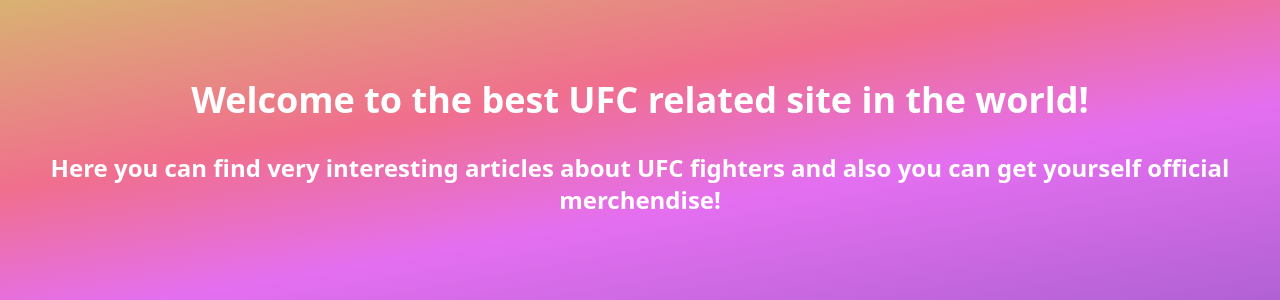
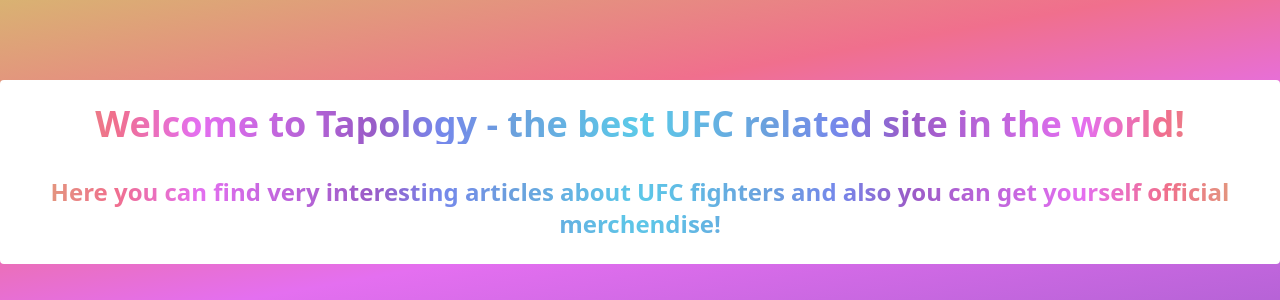
Before and after one commit to JedWoj/NextJS-SanityCMS-TypeScript-Tailwind-blog-with-shop, a Next.js app in the folder web/my-app/: page / in a window 1280 px wide. Shown: the top 300 px of the page. Built offline with nearby package versions, Linux system fonts and the light colour scheme.

Commit message:
logo added and main page styled

```diff
--- a/web/my-app/components/Articles/Article.tsx
+++ b/web/my-app/components/Articles/Article.tsx
@@ -3,12 +3,13 @@
 import { urlFor } from "../../../../lib/sanity";
 import styles from './Article.module.scss';
 import PortableText from "react-portable-text";
+import Return from "../UI/Return";
 
 const Article = ({ post }: { post: post[] }) => {
     const singlePost = post.at(0);
 
     return (
-        <article className={`container mx-auto my-6 ${styles.article} border rounded shadow-2xl`}>
+        <article className={`container mx-auto my-6 ${styles.article} border rounded shadow-2xl relative`}>
             <header className={`mx-12 xl:mx-32 2xl:mx-64 text-center overflow-hidden ${styles.article__header}`}>
                 <h1 className="py-12 text-3xl lg:text-5xl gradient--text">
                     {singlePost?.header}
@@ -20,6 +21,7 @@
             <section className="mx-12 mt-6 xl:mx-32 2xl:mx-64 text-justify mb-12 gradient--text font-semibold">
                 <PortableText content={singlePost!.content} />
             </section>
+            <Return dest="/blog" />
         </article>
     )
 }
--- a/web/my-app/components/Products/ProductOverview.tsx
+++ b/web/my-app/components/Products/ProductOverview.tsx
@@ -2,6 +2,7 @@
 import { urlFor } from "../../../../lib/sanity";
 import Image from "next/image";
 import { useCartCtx } from "../../store/cart-context";
+import Return from "../UI/Return";
 
 const ProductOverview = ({ product }: { product: product }) => {
     const { addToCart } = useCartCtx();
@@ -14,7 +15,7 @@
     }
 
     return (
-        <section className="container mx-auto text-center border p-6 lg:px-60 my-4 shadow-2xl">
+        <section className="container mx-auto text-center border p-6 lg:px-60 my-4 shadow-2xl relative">
             <h1 className="text-4xl gradient--text">
                 {product.Name}
             </h1>
@@ -32,6 +33,7 @@
             <button onClick={addToCart.bind(null, item)} className="bg-emerald-400 text-white rounded py-4 px-6 mt-12">
                 Add to cart
             </button>
+            <Return dest="/shop" />
         </section>
     )
 }
--- a/web/my-app/components/UI/Navbar.tsx
+++ b/web/my-app/components/UI/Navbar.tsx
@@ -1,12 +1,13 @@
 import Link from "next/link";
+import Image from "next/image";
 
 const Navbar = () => {
     return (
         <nav className='flex text-white justify-between items-center gradient text-lg md:text-xl lg:text-2xl'>
             <Link href='/'>
-                <a className='ml-3 md:ml-6 lg:ml-12'>
-                    Blog && Shop
-                </a>
+                <figure className="ml-6 relative h-12 w-32 md:h-16 lg:w-40 lg:h-24 cursor-pointer">
+                    <Image src="/../public/image/Logo_Tapology-removebg.png" layout='fill' objectFit='cover' alt="Logo" />
+                </figure>
             </Link>
             <div className='flex'>
                 <div>
--- /dev/null
+++ b/web/my-app/components/UI/Return.tsx
@@ -0,0 +1,13 @@
+import Link from "next/link";
+
+const Return = ({ dest }: { dest: string }) => {
+    return (
+        <Link href={`${dest}`}>
+            <div className="rounded-full gradient--rotated w-12 h-12 flex justify-center items-center absolute top-2 left-2 cursor-pointer">
+                <svg fill="#fff" className="w-10 h-10" xmlns="http://www.w3.org/2000/svg" viewBox="0 0 448 512"><path d="M447.1 256C447.1 273.7 433.7 288 416 288H109.3l105.4 105.4c12.5 12.5 12.5 32.75 0 45.25C208.4 444.9 200.2 448 192 448s-16.38-3.125-22.62-9.375l-160-160c-12.5-12.5-12.5-32.75 0-45.25l160-160c12.5-12.5 32.75-12.5 45.25 0s12.5 32.75 0 45.25L109.3 224H416C433.7 224 447.1 238.3 447.1 256z" /></svg>
+            </div>
+        </Link>
+    )
+}
+
+export default Return;
--- a/web/my-app/pages/index.tsx
+++ b/web/my-app/pages/index.tsx
@@ -5,12 +5,14 @@
   return(
     <div className="gradient--reversed min-h-screen text-center py-8 lg:py-20">
     <div className="container mx-auto text-white">
-      <h1 className="text-white font-bold text-2xl md:text-4xl">
-        Welcome to the best UFC related site in the world!
-      </h1>
-      <p className="mt-4 lg:mt-8 font-semibold text-lg md:text-2xl">
-        Here you can find very interesting articles about UFC fighters and also you can get yourself official merchendise!
-      </p>
+      <div className="bg-white rounded py-6">
+        <h1 className="gradient--text font-bold text-2xl md:text-4xl">
+          Welcome to Tapology - the best UFC related site in the world!
+        </h1>
+        <p className="mt-4 lg:mt-8 gradient--text font-semibold text-lg md:text-2xl">
+          Here you can find very interesting articles about UFC fighters and also you can get yourself official merchendise!
+        </p>
+      </div>
       <section className="flex flex-col md:flex-row gap-10 mt-10 lg:mt-20">
         <Link href='/blog'>
           <div className="w-3/4 md:w-1/2 mx-auto">
```
Also changed, not shown: web/my-app/public/image/Logo_Tapology-removebg.png (added).
